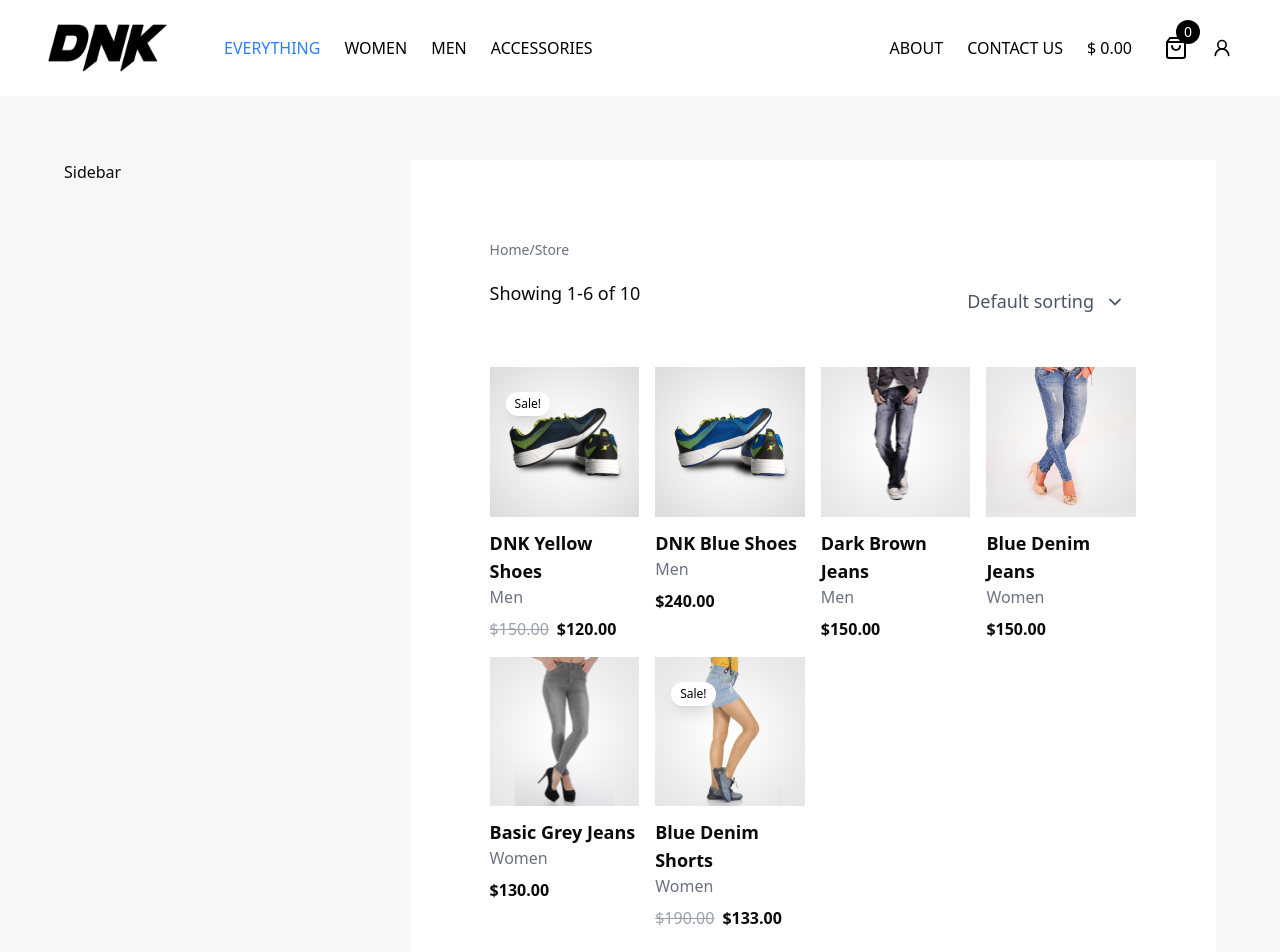
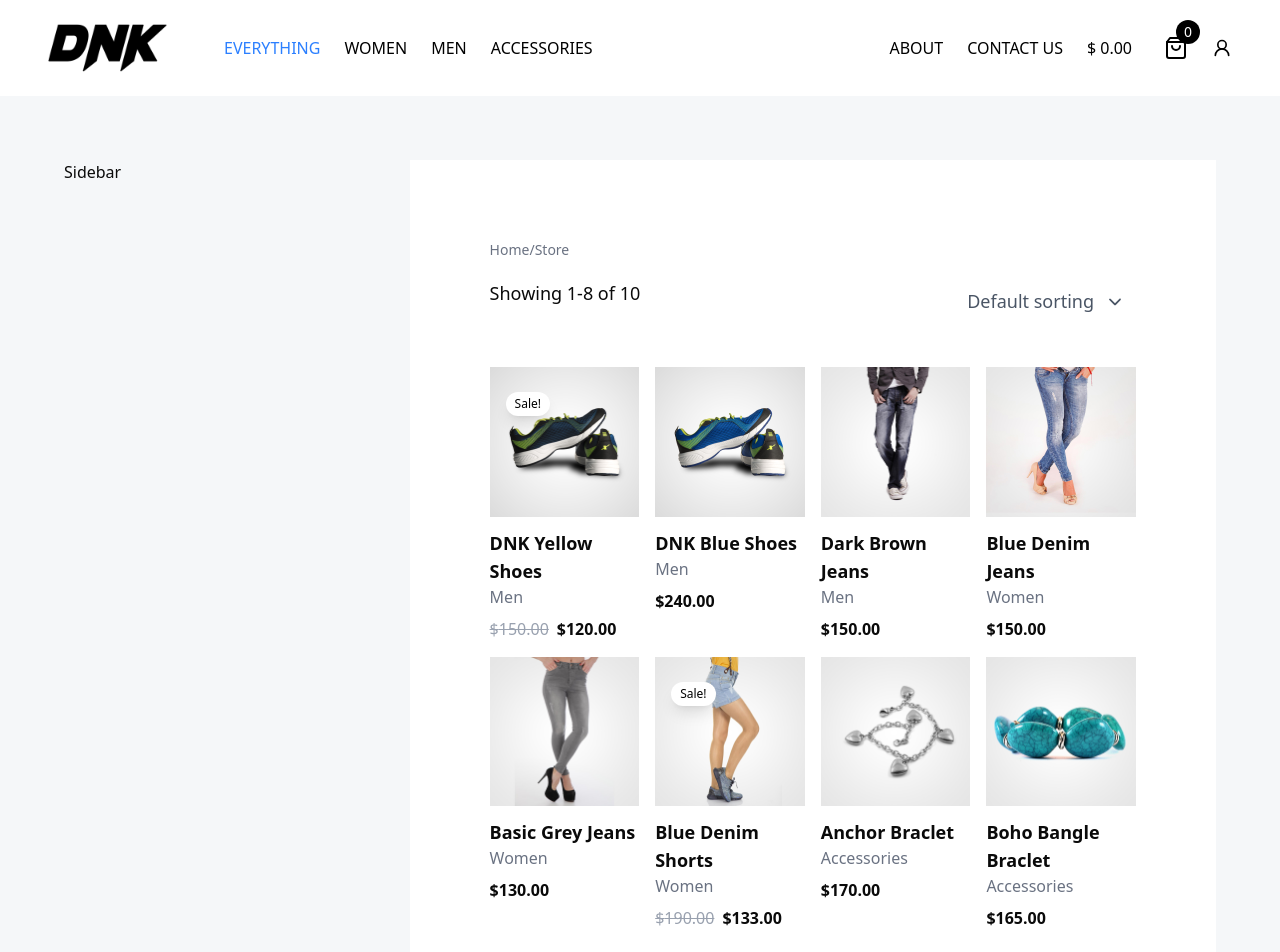
Before and after one commit to Fitrilv3526c/brandstore, a Next.js app: page /products in a window 1280 px wide. Shown: the top 952 px of the page. Built offline with nearby package versions, Linux system fonts and the light colour scheme.

Commit message:
11-nothing

```diff
--- a/src/components/product/ProductPage/ProductPageContainer.tsx
+++ b/src/components/product/ProductPage/ProductPageContainer.tsx
@@ -8,7 +8,7 @@ import { useState } from 'react'
 
 const ProductPageContainer = () => {
   const [page, setPage] = useState<number>(1)
-  const productsPerPage: number = Number(process.env.PRODUCTS_PER_PAGE) || 6
+  const productsPerPage: number = Number(process.env.PRODUCTS_PER_PAGE) || 8
   const totalPages = Math.ceil(data.Products.length / productsPerPage)
 
   const currentProducts = data.Products.slice(
```
